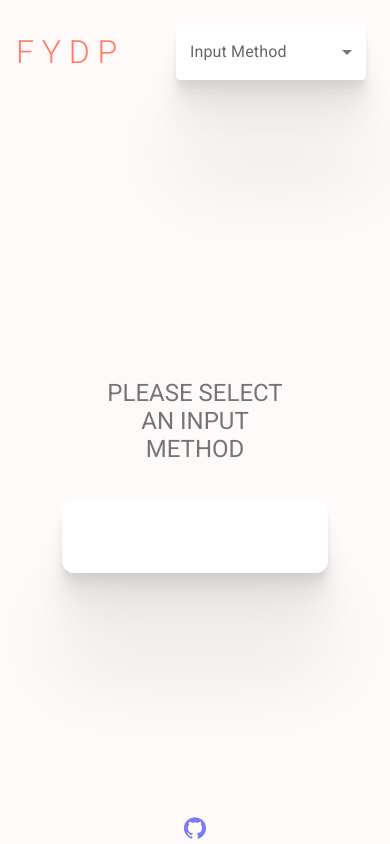
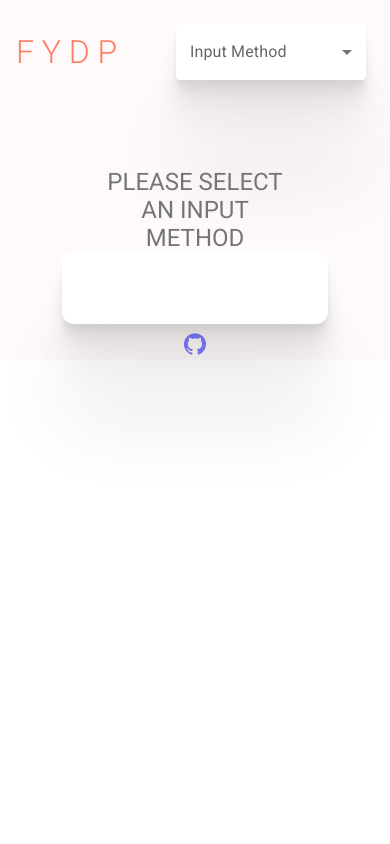
Before and after one commit to k27dong/fydp, a React (Create React App) app: page / in a window 390 px wide. Built offline with nearby package versions, Linux system fonts and the light colour scheme.

Commit message:
update mobile view display

```diff
--- a/src/App.jsx
+++ b/src/App.jsx
@@ -4,7 +4,7 @@ import Title from "./title"
 import Body from "./body"
 import Result from "./result"
 import Footer from "./footer"
-import { MODE_INVALID } from "./const"
+import { MODE_INVALID, device } from "./const"
 
 const AppContainer = styled.div`
   height: 100vh;
@@ -13,6 +13,11 @@ const AppContainer = styled.div`
   display: flex;
   flex-direction: column;
   width: 100%;
+
+  @media ${device.tablet} {
+    height: auto;
+  }
+
 `
 
 const App = () => {
--- a/src/result.jsx
+++ b/src/result.jsx
@@ -19,6 +19,7 @@ const ResultWrapper = styled.div`
     height: auto;
     margin-bottom: 1vh;
     padding: 1rem;
+    margin-top: 0;
   }
 `
 
```
